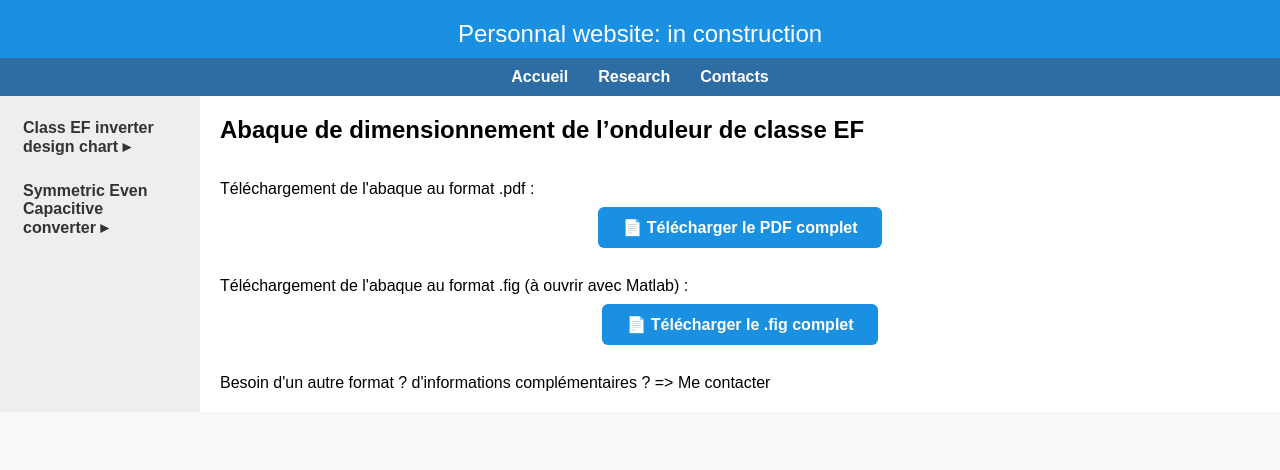
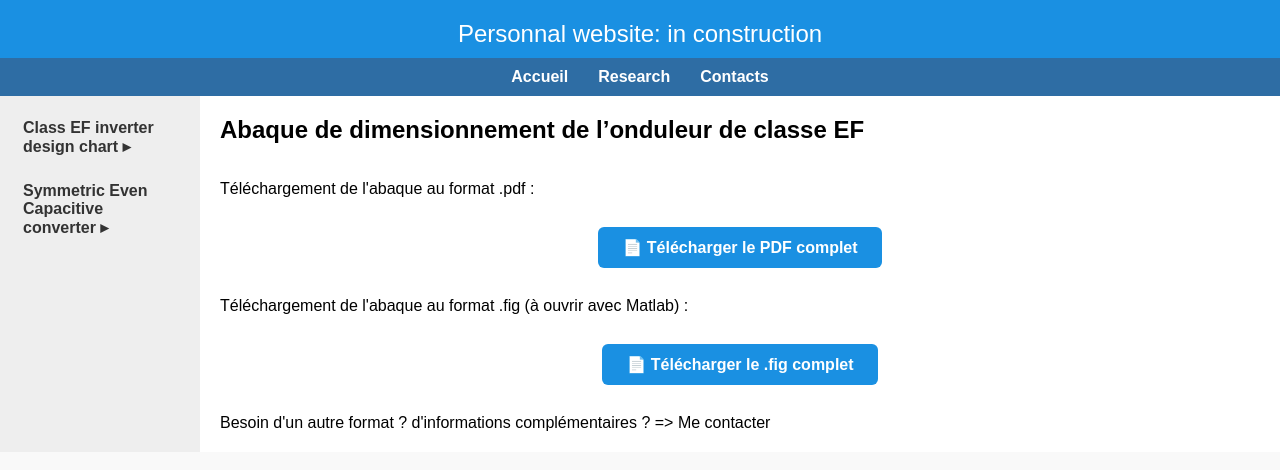
Before and after one commit to bdaire/bdaire.github.io, a Jekyll site: the page built from research_chart_link.md, in a window 1280 px wide. Shown: the top 470 px of the page. Built offline with Jekyll 4.4.1, drawn with Linux system fonts in a browser that asks for light colours.

Commit message:
Update research_chart_link.md

```diff
--- a/research_chart_link.md
+++ b/research_chart_link.md
@@ -9,7 +9,7 @@ title: Research
 
 <p>Téléchargement de l'abaque au format .pdf :</p>
 
-<div style="text-align: center; margin-bottom: 40px; margin-top: 20px;">
+<div style="text-align: center; margin-bottom: 40px; margin-top: 40px;">
   <a href="/assets/pdf/chart_EF.pdf" download
      style="background-color: #1A90E2; color: white; padding: 12px 24px; border-radius: 6px; text-decoration: none; font-weight: bold;">
     📄 Télécharger le PDF complet
@@ -18,7 +18,7 @@ title: Research
 
 <p>Téléchargement de l'abaque au format .fig (à ouvrir avec Matlab) :</p>
 
-<div style="text-align: center; margin-bottom: 40px; margin-top: 20px;">
+<div style="text-align: center; margin-bottom: 40px; margin-top: 40px;">
   <a href="/assets/other/chart_EF.fig" download
      style="background-color: #1A90E2; color: white; padding: 12px 24px; border-radius: 6px; text-decoration: none; font-weight: bold;">
     📄 Télécharger le .fig complet
```
